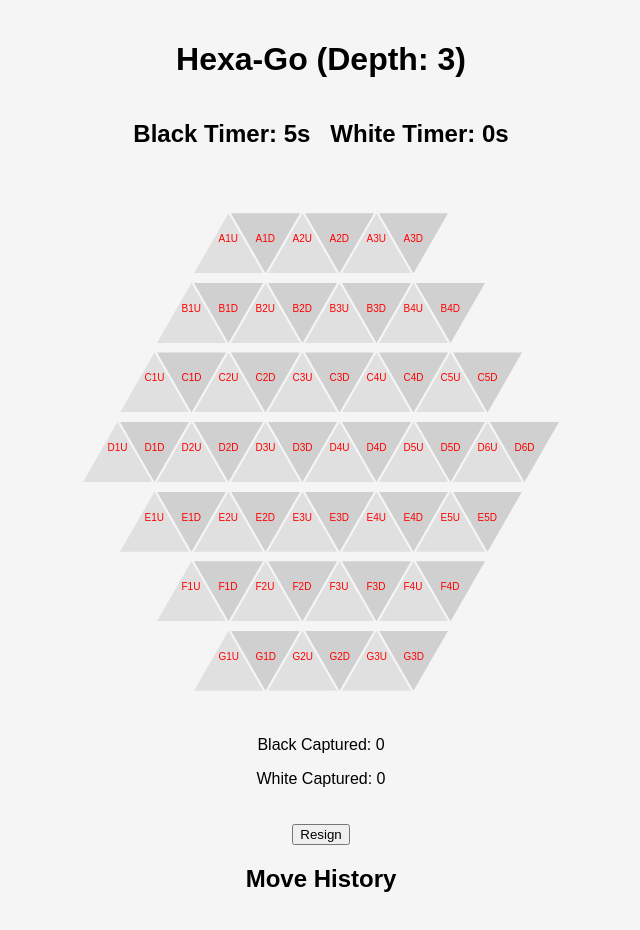
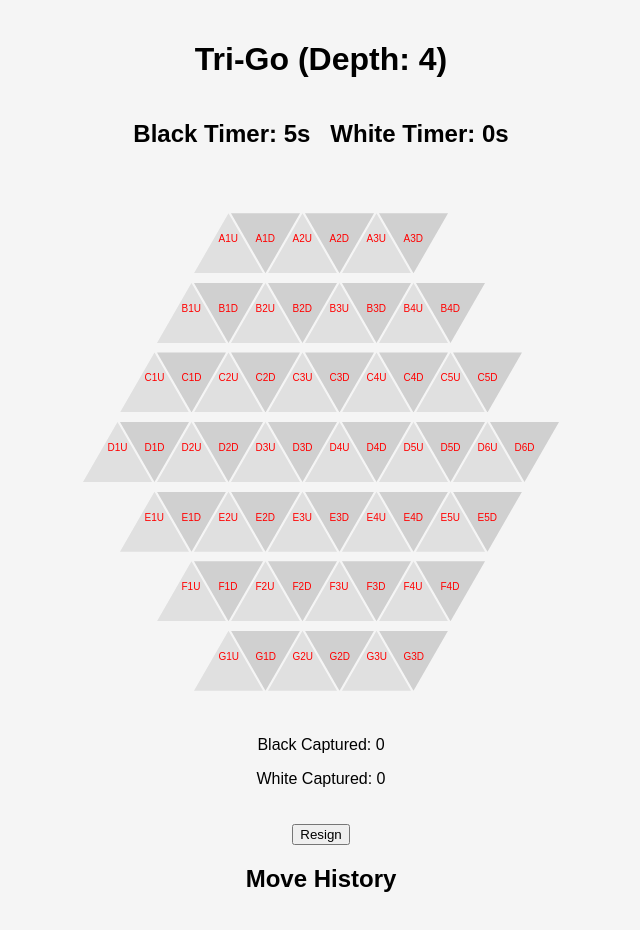
Before and after one commit to rer10013/hexa-go, a React (Create React App) app: page / in a window 1280 px wide. Shown: the top 930 px of the page, without its empty margins (319-959 px from the left). Built offline with nearby package versions, Linux system fonts and the light colour scheme.

Commit message:
Text fix

```diff
--- a/package.json
+++ b/package.json
@@ -1,7 +1,7 @@
 {
   "homepage": "https://rer10013.github.io/hexa-go-build/",
   "name": "hexa-go",
-  "version": "T0.3.0",
+  "version": "T0.3.1",
   "private": true,
   "dependencies": {
     "cra-template": "1.2.0",
--- a/src/App.js
+++ b/src/App.js
@@ -56,7 +56,7 @@ function App() {
 
   return (
     <div className="App">
-      <h1>Hexa-Go (Depth: 3)</h1>
+      <h1>Tri-Go (Depth: 4)</h1>
 
       {/* Timer(B/W) */}
       <div className="timer-container">
```
